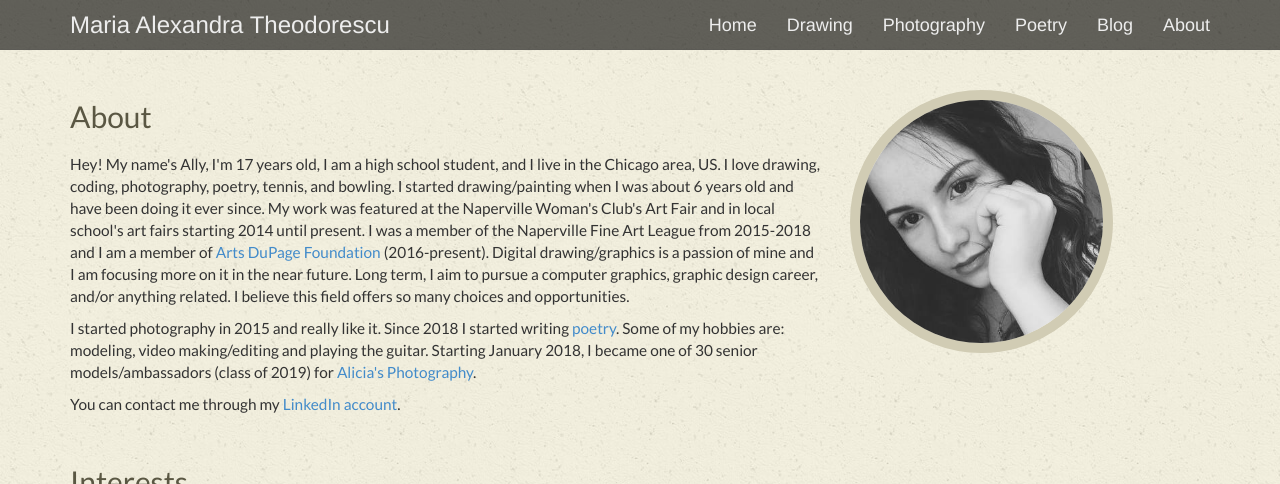
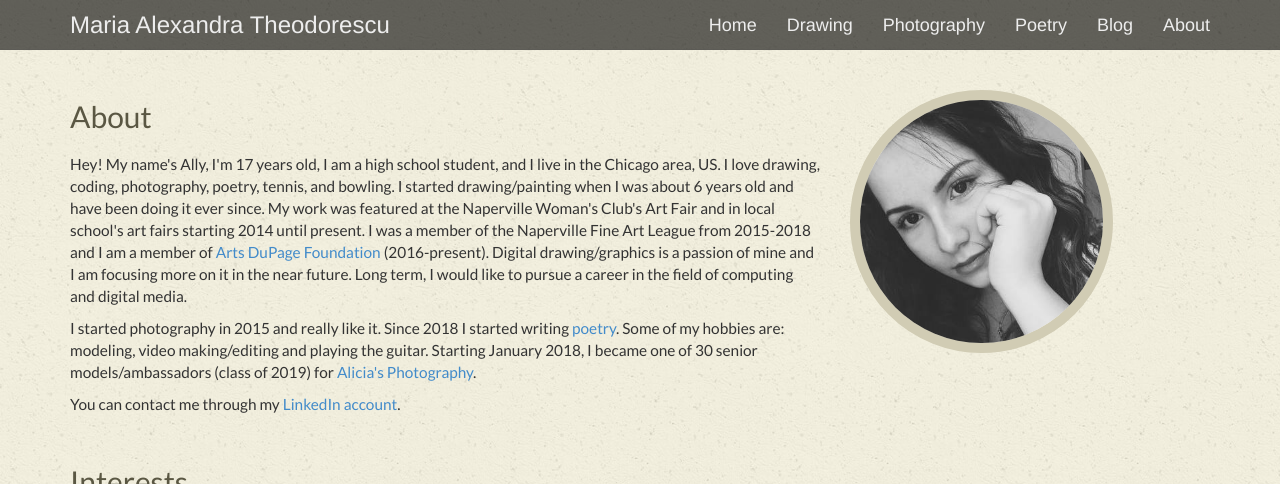
Before and after one commit to allyth/allyth, a Jekyll site: the page built from about.html, in a window 1280 px wide and 900 px high, cut to the strip 0-484 px from the top of the window. Built offline with Jekyll 4.4.1, drawn with Linux system fonts in a browser that asks for light colours; some web fonts are replaced.

Commit message:
Update about

```diff
--- a/about.html
+++ b/about.html
@@ -9,7 +9,7 @@ title: About
             <h2>About</h2>
 
             <div style="padding: 10px 0px;">
-                <p>Hey! My name's Ally, I'm 17 years old, I am a high school student, and I live in the Chicago area, US. I love drawing, coding, photography, poetry, tennis, and bowling. I started drawing/painting when I was about 6 years old and have been doing it ever since. My work was featured at the Naperville Woman's Club's Art Fair and in local school's art fairs starting 2014 until present. I was a member of the Naperville Fine Art League from 2015-2018 and I am a member of <a href="http://www.artsdupage.org/">Arts DuPage Foundation</a> (2016-present). Digital drawing/graphics is a passion of mine and I am focusing more on it in the near future. Long term, I aim to pursue a computer graphics, graphic design career, and/or anything related. I believe this field offers so many choices and opportunities.</p>
+                <p>Hey! My name's Ally, I'm 17 years old, I am a high school student, and I live in the Chicago area, US. I love drawing, coding, photography, poetry, tennis, and bowling. I started drawing/painting when I was about 6 years old and have been doing it ever since. My work was featured at the Naperville Woman's Club's Art Fair and in local school's art fairs starting 2014 until present. I was a member of the Naperville Fine Art League from 2015-2018 and I am a member of <a href="http://www.artsdupage.org/">Arts DuPage Foundation</a> (2016-present). Digital drawing/graphics is a passion of mine and I am focusing more on it in the near future. Long term, I would like to pursue a career in the field of computing and digital media.</p>
                 <p>I started photography in 2015 and really like it. Since 2018 I started writing <a href="https://www.instagram.com/oceanbluesoul/">poetry</a>. Some of my hobbies are: modeling, video making/editing and playing the guitar. Starting January 2018, I became one of 30 senior models/ambassadors (class of 2019) for <a href="https://alicias.com/home/">Alicia's Photography</a>.</p>
                 <p>You can contact me through my <a href="http://www.linkedin.com/in/alexandra-theodorescu">LinkedIn account</a>.</p>
                 <!--<br>-->
```
